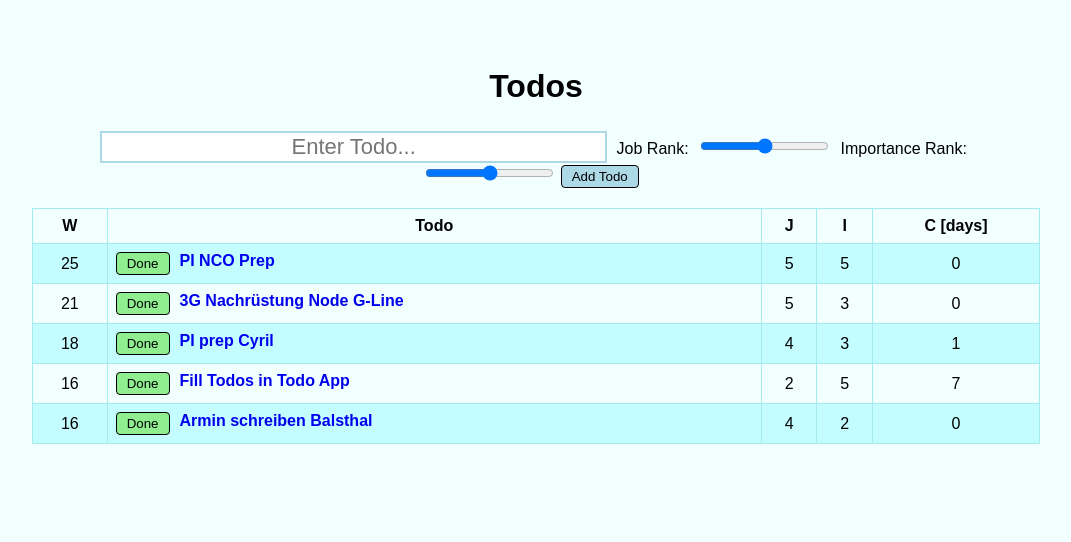
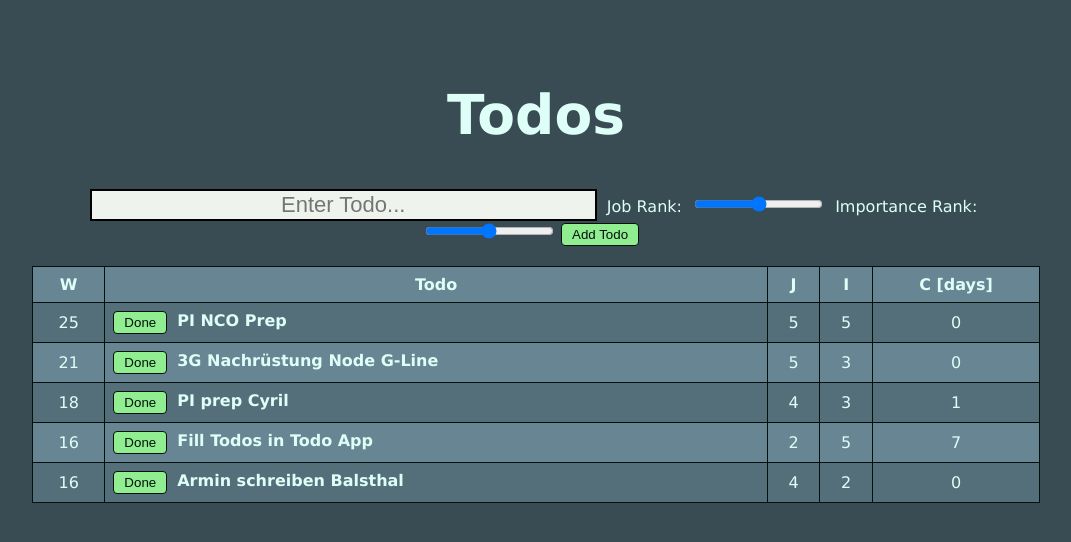
Before and after one commit to cyrilwelschen/todo_app, a Django app: page /todos/ in a window 1280 px wide. Shown: the top 542 px of the page, without its empty margins (104-1175 px from the left). Run offline with Django 3.2, Linux system fonts and the light colour scheme; data comes from the database, SQL or seed files in the repository; both versions use the stored data as it was after the commit.

Commit message:
new color schema

```diff
--- a/todos/templates/todos/main.html
+++ b/todos/templates/todos/main.html
@@ -11,21 +11,24 @@
             padding-left: 10%;
             padding-right: 10%;
             text-align: center;
-            font-family: Arial, Helvetica, sans-serif;
-            background: #f2ffff;
+            font-family: 'Lucida Sans', 'Lucida Sans Regular', 'Lucida Grande', 'Lucida Sans Unicode', Geneva, Verdana, sans-serif;
+            color: #ddfff7;
+            background: #394c53;
             font-size: 16px;
         }
 
         input[type="text"] {
             font-size: 22px;
             text-align: center;
-            border: 2px lightblue solid;
+            border: 2px solid;
             width: 50%;
+            background: #eef4ed;
         }
 
         input[type="submit"] {
             background-color: lightgreen;
-            border: 1px solid black;
+            color: #00120b;
+            border: 1px solid #00120b;
             border-radius: 4px;
             padding: 3px 10px;
             margin-right: 10px;
@@ -42,14 +45,13 @@
         }
 
         table {
-            font-family: arial, sans-serif;
             border-collapse: collapse;
             width: 100%;
         }
 
         td,
         th {
-            border: 1px solid #a4ebed;
+            border: 1px solid #00120b;
             text-align: center;
             padding: 8px;
         }
@@ -59,11 +61,16 @@
         }
 
         tr:nth-child(even) {
-            background-color: #c4fdff;
+            background-color: #556f7a;
+        }
+
+        tr:nth-child(odd) {
+            background-color: #678592;
         }
 
         a {
             text-decoration: none;
+            color: #ddfff7;
             font-weight: bold;
         }
     </style>
@@ -71,7 +78,7 @@
 
 <body>
 
-    <h1>Todos</h1>
+    <h1 style="font-size: 55px;">Todos</h1>
 
     <form action="{% url 'todos:main' %}" method="post" autocomplete="off">
         {% csrf_token %}
@@ -81,7 +88,7 @@
             <input type="range" min=1 max=5 name="job_rank" id="job-rank">
             <label for="imp-rank">Importance Rank:</label>
             <input type="range" min=1 max=5 name="imp_rank" id="imp-rank">
-            <input type="submit" value="Add Todo" style="background: lightblue">
+            <input type="submit" value="Add Todo">
         </div>
     </form>
 
```
Also changed, not shown: todos/templates/todos/detail.html (+14 -2 lines), db.sqlite3.
